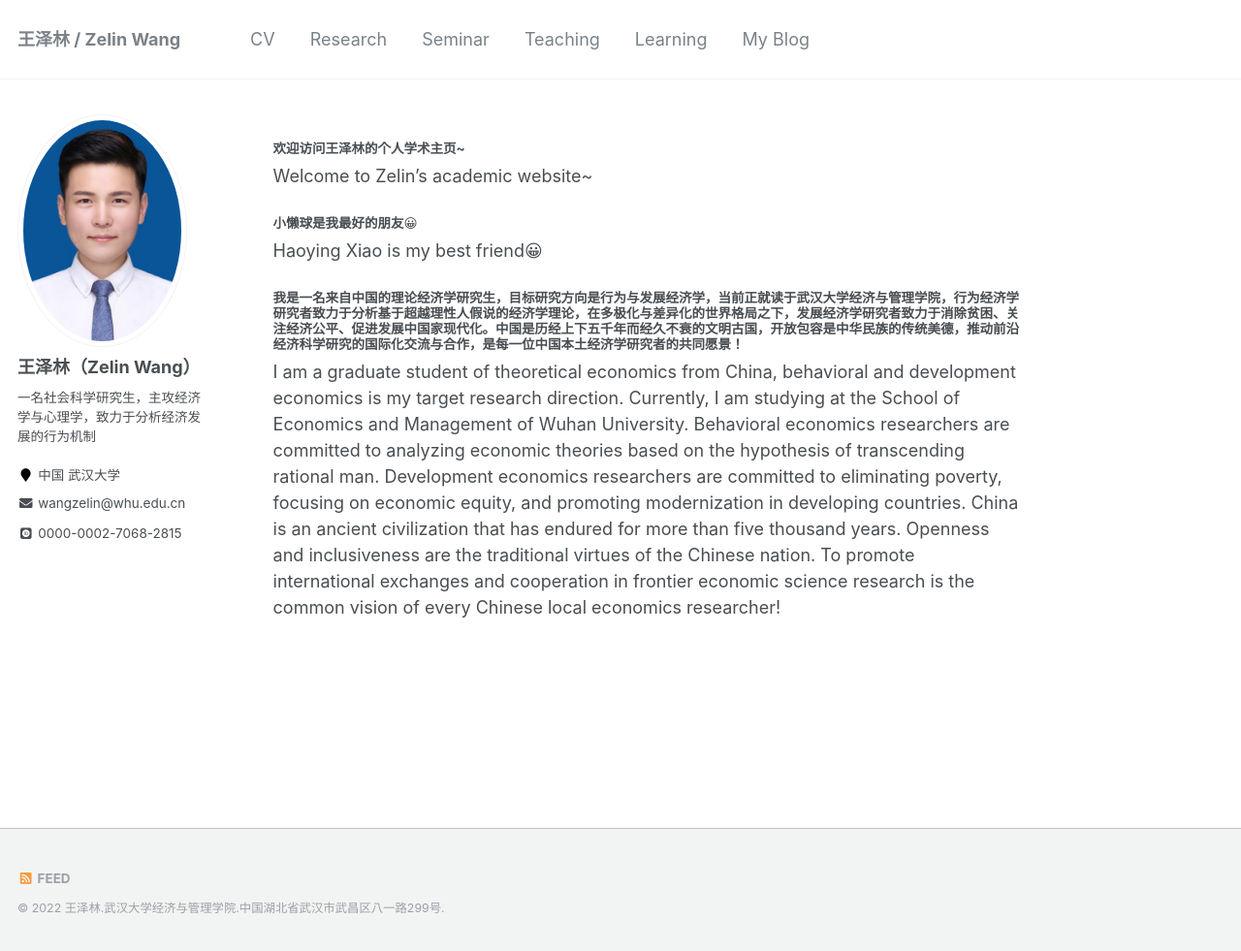
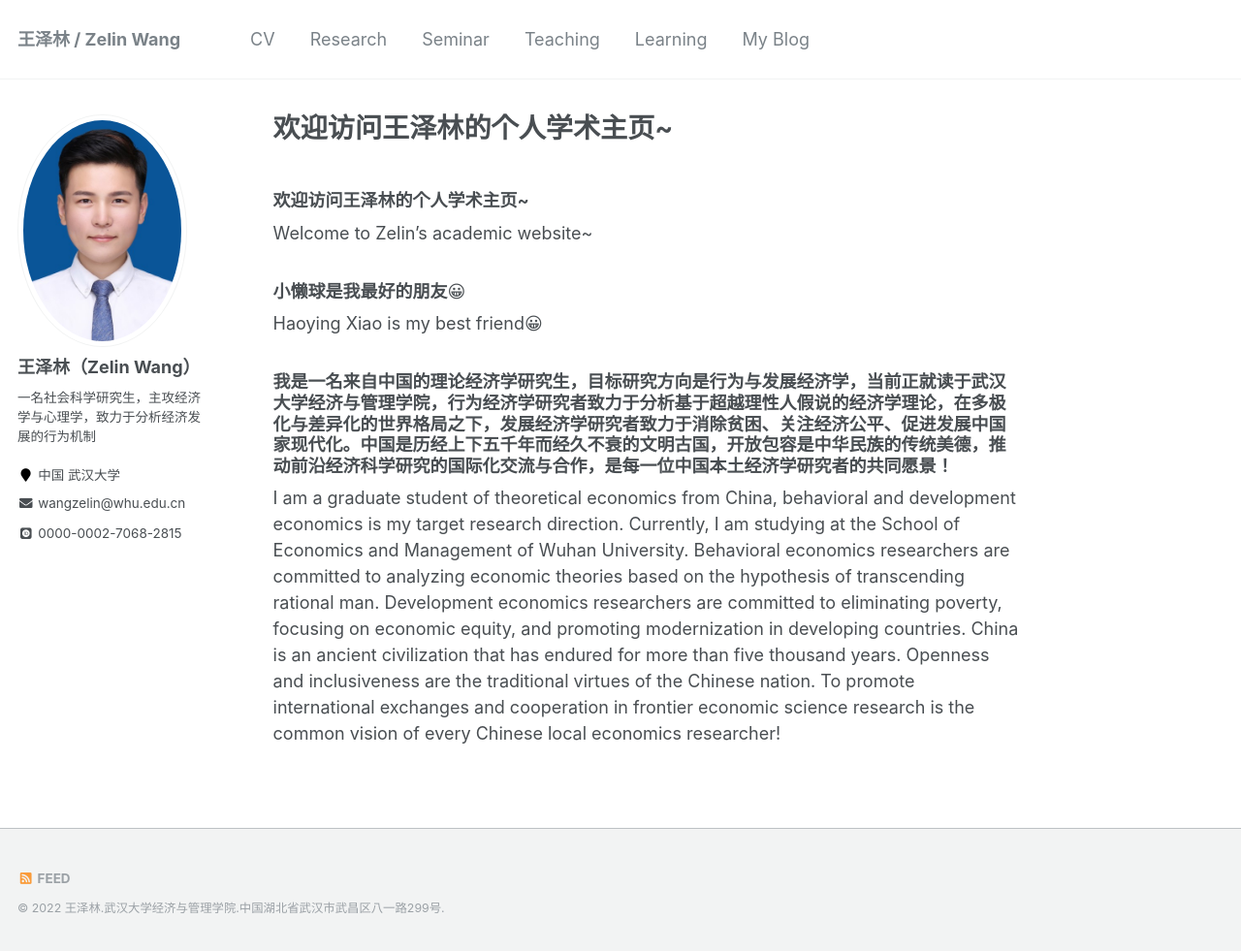
Before and after one commit to ColinWangZelin/colinwangzelin.github.io, a Jekyll site: the page built from index.md, in a window 1280 px wide and 983 px high. Shown: the whole window at 97% size. Built offline with Jekyll 4.4.1, drawn with Linux system fonts in a browser that asks for light colours; some web fonts are replaced; our own code applies the rules of GitHub Pages for plain Markdown files.

Commit message:
Update index.md

```diff
--- a/index.md
+++ b/index.md
@@ -1,11 +1,11 @@
-#### 欢迎访问王泽林的个人学术主页~
+### 欢迎访问王泽林的个人学术主页~
 
 Welcome to Zelin's academic website~
 
-#### 小懒球是我最好的朋友😀
+### 小懒球是我最好的朋友😀
 
 Haoying Xiao is my best friend😀
 
-#### 我是一名来自中国的理论经济学研究生，目标研究方向是行为与发展经济学，当前正就读于武汉大学经济与管理学院，行为经济学研究者致力于分析基于超越理性人假说的经济学理论，在多极化与差异化的世界格局之下，发展经济学研究者致力于消除贫困、关注经济公平、促进发展中国家现代化。中国是历经上下五千年而经久不衰的文明古国，开放包容是中华民族的传统美德，推动前沿经济科学研究的国际化交流与合作，是每一位中国本土经济学研究者的共同愿景！
+### 我是一名来自中国的理论经济学研究生，目标研究方向是行为与发展经济学，当前正就读于武汉大学经济与管理学院，行为经济学研究者致力于分析基于超越理性人假说的经济学理论，在多极化与差异化的世界格局之下，发展经济学研究者致力于消除贫困、关注经济公平、促进发展中国家现代化。中国是历经上下五千年而经久不衰的文明古国，开放包容是中华民族的传统美德，推动前沿经济科学研究的国际化交流与合作，是每一位中国本土经济学研究者的共同愿景！
 
 I am a graduate student of theoretical economics from China, behavioral and development economics is my target research direction. Currently, I am studying at the School of Economics and Management of Wuhan University. Behavioral economics researchers are committed to analyzing economic theories based on the hypothesis of transcending rational man. Development economics researchers are committed to eliminating poverty, focusing on economic equity, and promoting modernization in developing countries. China is an ancient civilization that has endured for more than five thousand years. Openness and inclusiveness are the traditional virtues of the Chinese nation. To promote international exchanges and cooperation in frontier economic science research is the common vision of every Chinese local economics researcher!
```
